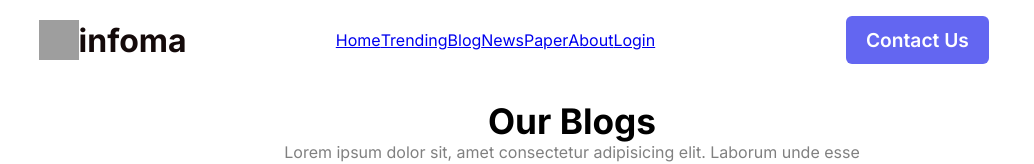
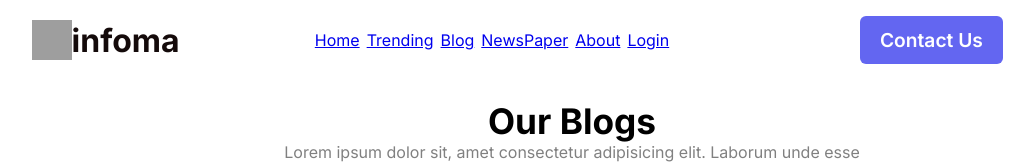
Before and after one commit to sandipto729/ProjectBlog, a React (Vite) app in the folder Project/: page / in a window 1280 px wide. Shown: the top 164 px of the page, without its empty margins (68-1102 px from the left). Built offline with nearby package versions, Linux system fonts and the light colour scheme; grey boxes are pictures that could not be loaded.

Commit message:
updatedNavbar

```diff
--- a/Project/src/layouts/Navbar/Navbar.jsx
+++ b/Project/src/layouts/Navbar/Navbar.jsx
@@ -20,13 +20,12 @@ function Navbar() {
 			</div>
 			<h3>infoma</h3>
 			<nav ref={navRef}>
-				<Link to="/home">Home</Link>
-				<Link to="/treading">Trending</Link>
-				<Link to="/blog">Blog</Link>
-				<Link to="/newspaper">NewsPaper</Link>
-				<Link to="/about">About</Link>
-				<Link to="/login">Login</Link>
-
+				<Link to="/home" className="page">Home</Link>
+				<Link to="/treading" className="page">Trending</Link>
+				<Link to="/blog" className="page">Blog</Link>
+				<Link to="/newspaper" className="page">NewsPaper</Link>
+				<Link to="/about" className="page">About</Link>
+				<Link to="/login" className="page">Login</Link>
 				<button className="contact-button-1">Contact Us</button>
 				<button
 					className="nav-btn nav-close-btn"
--- a/Project/src/layouts/Navbar/navbar.css
+++ b/Project/src/layouts/Navbar/navbar.css
@@ -39,7 +39,6 @@ h3{
 nav Link{
 	margin: 0 1rem;
 	color: var(--textColor);
-	text-decoration: none;
 }
 
 nav Link:hover {
@@ -78,6 +77,9 @@ nav {
     font-weight: 600;
     transition-property: var(--background-color);
     transition-duration: 0.1s;
+}
+.page{
+     margin-right: 7px;
 }
 .heading{
 	display:flex;
```
